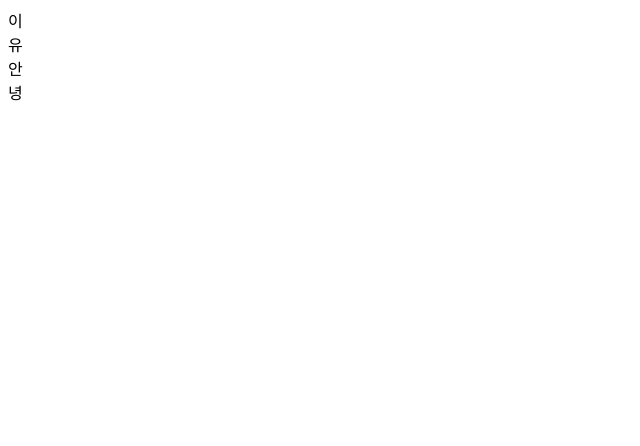
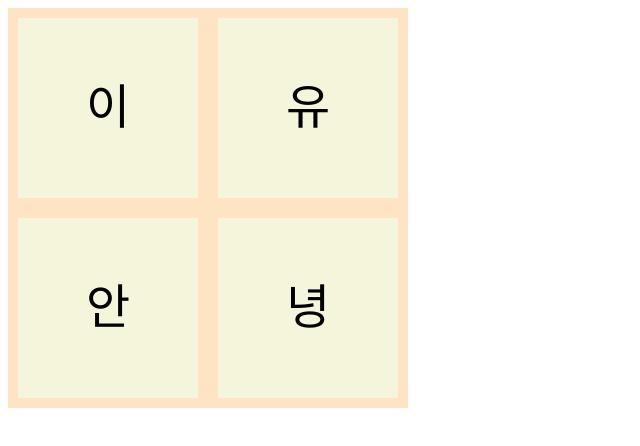
Before and after one commit to KDT-IaaS-Class-One-Group/KDT-IaaS-Class-One, a website: page static/Yuan12131.html in a window 1280 px wide. Shown: the whole page, without its empty margins (0-640 px from the left). Drawn offline with Linux system fonts and the light colour scheme.

Commit message:
style 적용

```diff
--- a/static/Yuan12131.html
+++ b/static/Yuan12131.html
@@ -4,10 +4,28 @@
     <meta charset="UTF-8">
     <meta name="viewport" content="width=device-width, initial-scale=1.0">
     <title>12 : Yuan12131</title>
-
+    <style>
+      #root{
+        width: 400px;
+        height: 400px;
+        background-color: bisque;
+        display: flex;
+        flex-wrap: wrap;
+      }
+      #root > div{
+        width: 180px;
+        height: 180px;
+        background-color: beige;
+        margin:10px;
+        text-align: center;
+        justify-items: center;
+        line-height:180px;
+        font-size: 3rem;
+      }
+    </style>
   </head>
   <body>
-    <div>
+    <div id = "root">
       <div>
         이
       </div>
```
